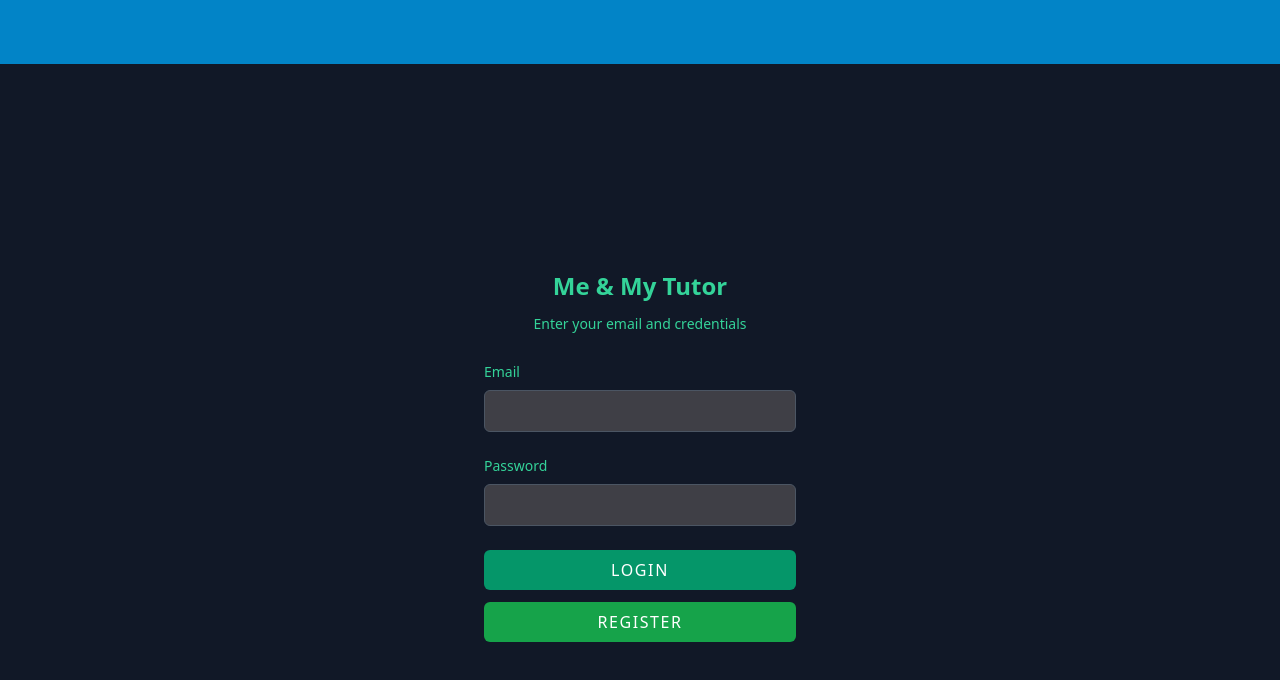
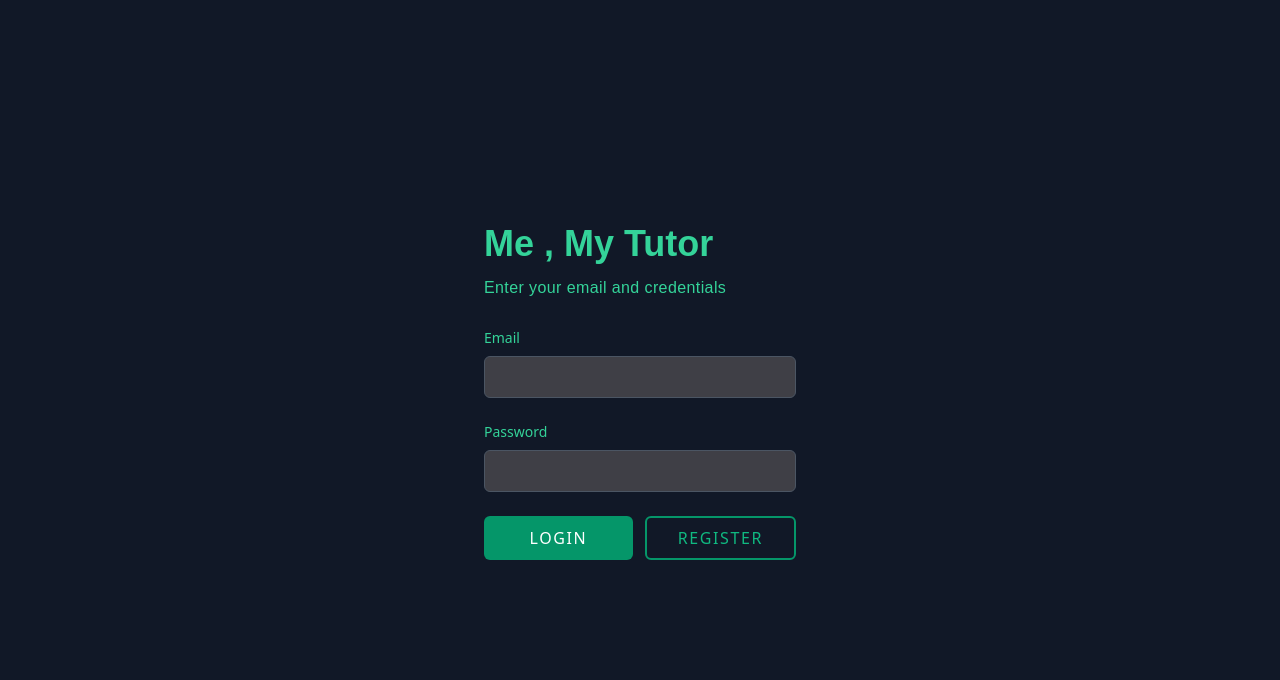
Before and after one commit to surojitfromindia/MeetMyTutor, a React (Create React App) app: page /login in a window 1280 px wide. Shown: the top 680 px of the page. Built offline with nearby package versions, Linux system fonts and the light colour scheme; no server answers.

Commit message:
Modal added to signin,signup form

```diff
--- a/src/PageComponents/Dashboard.js
+++ b/src/PageComponents/Dashboard.js
@@ -29,7 +29,6 @@ export default function Dashboard() {
   const handleshowNav = () => {
     setShowNav(!showNav);
   };
-  const [cN, seCN] = useState("");
   useEffect(() => {
     RAPI()
       .get("/user")
--- a/src/PageComponents/LoginPage.js
+++ b/src/PageComponents/LoginPage.js
@@ -1,9 +1,14 @@
-import { useRef } from "react";
+import { useRef, useState } from "react";
 import Modal from "./Modal";
 import LAPI from "../API/LoginAPI";
 import RAPI from "../API/RequestAPI";
 
 export default function LoginPage({ setToken }) {
+  const [modal, setModal] = useState({
+    show: false,
+    message: "None",
+    type: "message",
+  });
   const eRef = useRef();
   const pRef = useRef();
   const signUp = useRef();
@@ -20,7 +25,10 @@ export default function LoginPage({ setToken }) {
       password: pRef.current.value,
     }).then((lr) => {
       if (lr.data?.message) {
-        console.log(lr.data.message);
+        setModal({ message: lr.data.message, type: "error", show: true });
+        setTimeout(() => {
+          setModal({ show: false });
+        }, 4500);
       } else {
         sessionStorage.setItem("token", lr.data);
         setToken(lr.data);
@@ -38,15 +46,30 @@ export default function LoginPage({ setToken }) {
     RAPI()
       .post("/newsignup", h)
       .then(({ data }) => {
+        console.log(data);
         if (data?.message) {
-          alert(data.message);
+          setModal({ message: data.message, type: "error", show: true });
+          setTimeout(() => {
+            setModal({ show: false });
+          }, 4500);
         } else {
           alert("Done");
         }
+      })
+      .catch((err) => {
+        setModal({
+          message: "Field Validation Failed",
+          type: "error",
+          show: true,
+        });
+        setTimeout(() => {
+          setModal({ show: false });
+        }, 4500);
       });
   };
 
   const goToSignUp = () => {
+    signUp.current.visible = true;
     signUp.current.scrollIntoView({ behavior: "smooth" });
   };
 
@@ -57,20 +80,24 @@ export default function LoginPage({ setToken }) {
     <div
       className={"overflow-y-hidden h-screen  bg-gray-100 dark:bg-coolGray-900"}
     >
-      <div>
-        <Modal show={true} />
+      <div className={"sticky top-0"}>
+        <Modal show={modal.show} message={modal.message} type={modal.type} />
       </div>
       <div ref={signIn} className={"h-screen mx-auto flex  items-center"}>
         <div className={"w-96 mx-auto my-5  dark:bg-transparent p-2"}>
-          <div className={"text-center"}>
+          <div className={"mx-7"}>
             <h1
               className={
-                "my-3 text-2xl font-semibold text-gray-700 dark:text-emerald-400 "
+                "my-3 text-4xl font-poppin font-semibold text-gray-700 dark:text-emerald-400 "
               }
             >
-              Me & My Tutor
+              Me , My Tutor
             </h1>
-            <p className={"text-sm text-gray-600 dark:text-emerald-400"}>
+            <p
+              className={
+                "text-base font-poppin tracking-wide text-gray-600 dark:text-emerald-400"
+              }
+            >
               Enter your email and credentials
             </p>
           </div>
@@ -115,20 +142,19 @@ export default function LoginPage({ setToken }) {
                 ref={pRef}
               />
             </div>
-            <div className={"mb-6 flex flex-col space-y-3"}>
+            <div className={"mb-6 flex flex-row space-x-3"}>
               <button
                 onClick={handleLogin}
                 className={
-                  "w-full tracking-widest px-3 py-2 text-white bg-indigo-500 rounded-md focus:bg-indigo-600 hover:bg-indigo-700 focus:outline-none dark:hover:bg-emerald-800 dark:bg-emerald-600 dark:focus:bg-lightBlue-700"
+                  "transition-colors w-full tracking-widest px-3 py-2 text-white bg-indigo-500 rounded-md focus:bg-indigo-600 hover:bg-indigo-700 focus:outline-none dark:hover:bg-emerald-800 dark:bg-emerald-600 dark:focus:bg-emerald-700"
                 }
               >
                 LOGIN
               </button>
               <button
                 onClick={goToSignUp}
-                className={
-                  "w-full tracking-widest px-3 py-2 text-white bg-indigo-500 rounded-md focus:bg-indigo-600 hover:bg-indigo-700 focus:outline-none dark:hover:bg-emerald-800 dark:bg-green-600 dark:focus:bg-green-700"
-                }
+                className={`transition-colors w-full tracking-widest px-3 py-2 text-emerald-500 hover:text-white focus:text-white  rounded-md border-2 border-emerald-600
+                  focus:outline-none focus:bg-emerald-600   hover:bg-emerald-600 `}
               >
                 REGISTER
               </button>
@@ -137,7 +163,11 @@ export default function LoginPage({ setToken }) {
         </div>
       </div>
 
-      <div ref={signUp} className={"h-screen mx-auto flex  items-center"}>
+      <div
+        ref={signUp}
+        hidden={false}
+        className={"h-screen mx-auto flex overflow-hidden items-center"}
+      >
         <div className={"w-96 mx-auto my-5  dark:bg-transparent p-2"}>
           <div className={"text-center"}>
             <h1
@@ -145,7 +175,7 @@ export default function LoginPage({ setToken }) {
                 "my-3 text-2xl font-semibold text-gray-700 dark:text-orange-400 "
               }
             >
-              Me & My Tutor (Sign Up)
+              Me , My Tutor (Sign Up)
             </h1>
             <p className={"text-sm text-gray-600 dark:text-orange-400"}>
               Enter your email and credentials
@@ -179,7 +209,6 @@ export default function LoginPage({ setToken }) {
                 NAME
               </label>
               <input
-                autoComplete={"username"}
                 ref={snRef}
                 type="text"
                 className={
@@ -236,7 +265,7 @@ export default function LoginPage({ setToken }) {
               <button
                 onClick={goBack}
                 className={
-                  "w-full tracking-widest px-3 py-2 text-white bg-indigo-500 rounded-md focus:bg-indigo-600 hover:bg-indigo-700 focus:outline-none  dark:bg-transparent "
+                  "w-full hover:underline tracking-widest px-3 py-2 text-white bg-indigo-500 rounded-md focus:bg-indigo-600 hover:bg-indigo-700 focus:outline-none  dark:bg-transparent "
                 }
               >
                 BACK
```
